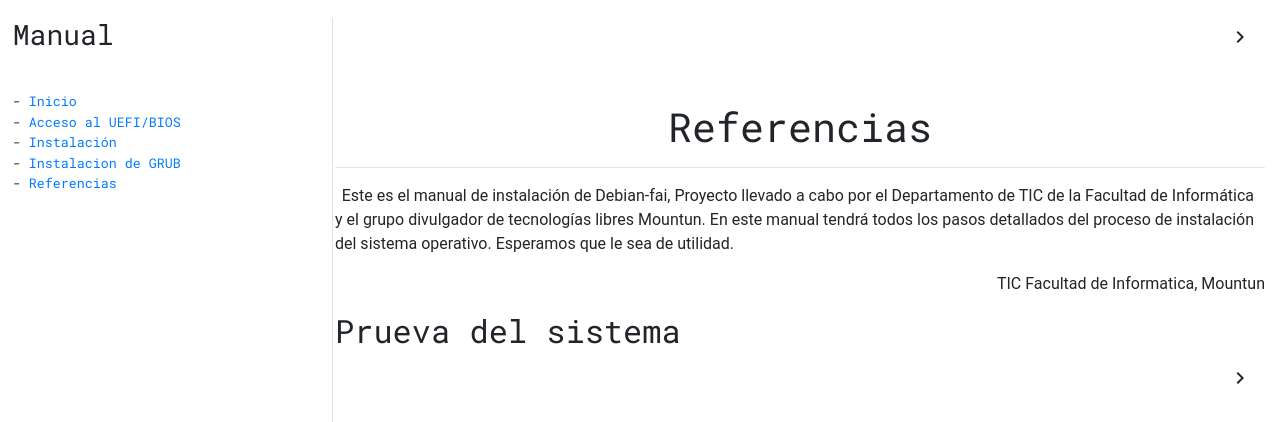
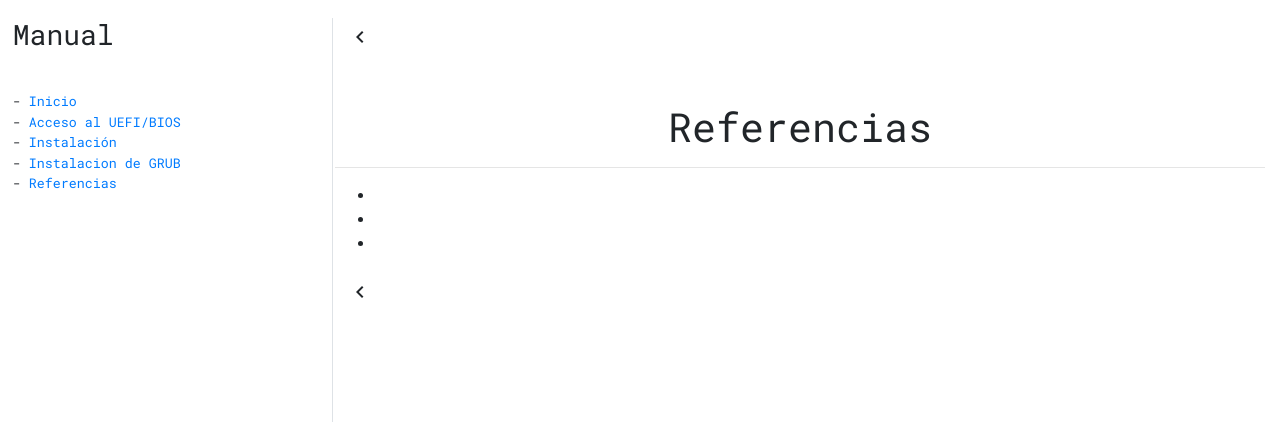
Before and after one commit to francoZuniga32/debian-fai, a plain HTML site: page referencias.html in a window 1280 px wide. Shown: the part 58-480 px from the top of the page. Drawn offline with nearby package versions, Linux system fonts and the light colour scheme.

Commit message:
d2412h1442

```diff
--- a/referencias.html
+++ b/referencias.html
@@ -32,7 +32,7 @@
               <a class="nav-link" href="index.html">Inicio</a>
             </li>
             <li class="nav-item">
-              <a class="nav-link" href="#">Documentacion</a>
+              <a class="nav-link" href="documentacion.html">Documentacion</a>
             </li>
             <li class="nav-item">
               <a href="" class="nav-link">Descargas</a>
@@ -121,14 +121,14 @@
           <!-- los botones de las guias-->
           <div class="row">
             <div class="col">
-
+              <a role="button" class="btn" href="grub.html">
+                <i class="material-icons">
+                  keyboard_arrow_left
+                </i>
+              </a>
             </div>
             <div class="col d-flex justify-content-end">
-              <a role="button" class="btn align-middle" href="acceso-bios.html">
-                <i class="material-icons">
-                  keyboard_arrow_right
-                </i>
-              </a>
+
             </div>
           </div>
           <!---->
@@ -137,27 +137,24 @@
 
           <h1>Referencias</h1>
           <hr>
-          <p>Este es el manual de instalación de Debian-fai, Proyecto llevado a cabo por el Departamento de
-            TIC de la Facultad de Informática
-            y el grupo divulgador de tecnologías libres Mountun.
-            En este manual tendrá todos los pasos detallados del proceso de instalación del sistema operativo.
-            Esperamos que le sea de utilidad.</p>
-
-          <p style="text-align: end;">TIC Facultad de Informatica, Mountun</p>
-          <h2>Prueva del sistema</h2>
+          <ul>
+            <li></li>
+            <li></li>
+            <li></li>
+          </ul>
           <!-- +++++++++++++++++++++++++++++++++ -->
 
           <!-- los botones de las guias-->
           <div class="row">
             <div class="col">
-
+              <a role="button" class="btn" href="grub.html">
+                <i class="material-icons">
+                  keyboard_arrow_left
+                </i>
+              </a>
             </div>
             <div class="col d-flex justify-content-end">
-              <a role="button" class="btn align-middle" href="acceso-bios.html">
-                <i class="material-icons">
-                  keyboard_arrow_right
-                </i>
-              </a>
+
             </div>
           </div>
           <!-- -->
```
Also changed, not shown: acceso-bios.html (+2 -5 lines), documentacion.html (+5 -1 lines), grub.html (+4 -5 lines), index.html (+1 -1 lines), instalacion-bios.html (+5 -3 lines), instalacion-uefi.html (+3 -3 lines).
